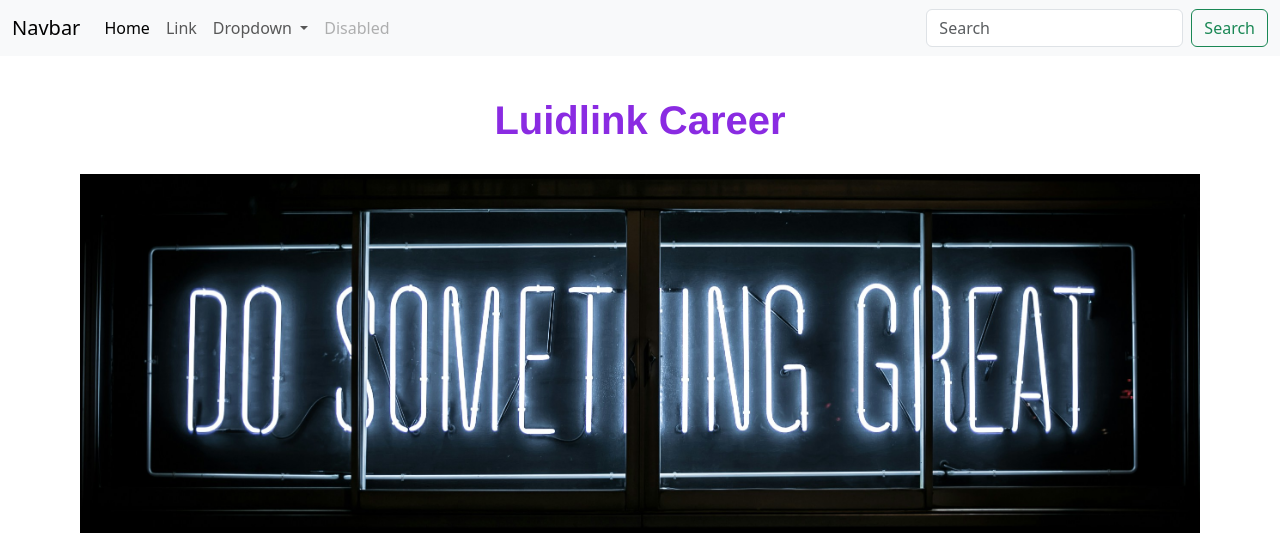
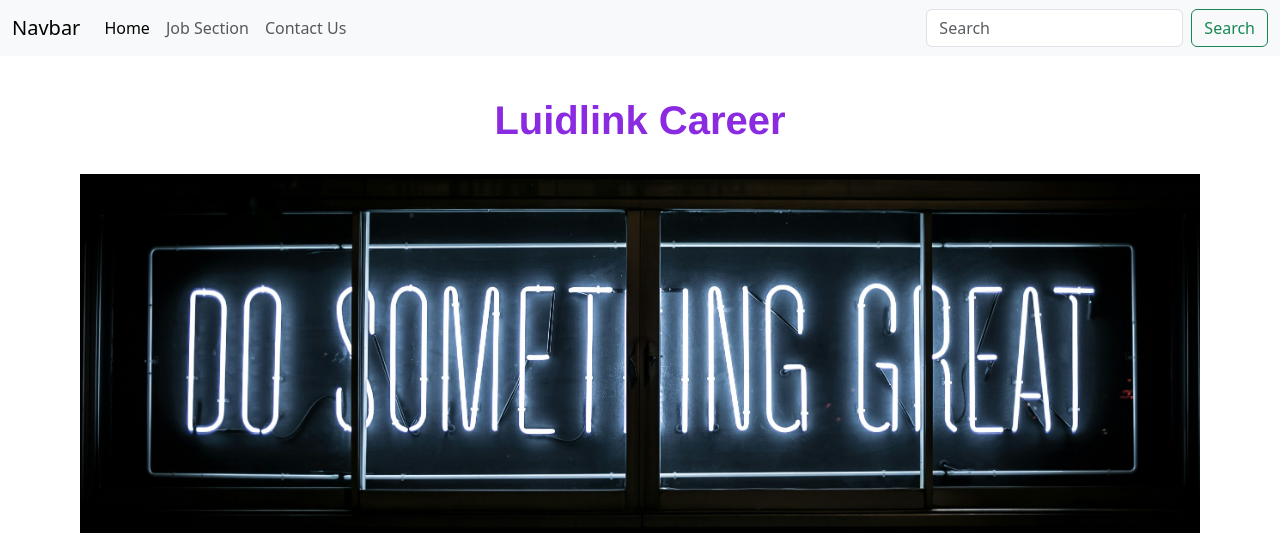
Before and after one commit to Pranluis/careers-website-v2, a Flask app: page / in a window 1280 px wide. Shown: the top 533 px of the page. Run offline with Flask 3, Linux system fonts and the light colour scheme.

Commit message:
Added new files

```diff
--- /dev/null
+++ b/requirements.txt
@@ -0,0 +1,2 @@
+Flask
+gunicorn
--- a/templates/home.html
+++ b/templates/home.html
@@ -50,12 +50,14 @@
         <h2>About Luidlink</h2>
         <p class="bodytext">Welcome to our Luidlink career website, your gateway to exciting professional opportunities! Explore a diverse array of career paths, from entry-level positions to executive roles, across industries ranging from technology to healthcare. Discover resources tailored to support your career journey, including resume tips, interview advice, and insights from industry experts. Whether you're a recent graduate, seasoned professional, or aspiring entrepreneur, our platform empowers you to navigate the evolving job market with confidence. Join us in shaping the future of work, where talent meets opportunity, and embark on a fulfilling career path tailored to your aspirations and ambitions.</p>
         <h2>Open Position</h2>
-        <p>
-            {% for job in jobs %}
-                {% include 'jobitem.html' %}
-            {% endfor %}
-        </p>
-        <div style="text-align: center;">
+        <div id="jobsection">
+            <p>
+                {% for job in jobs %}
+                    {% include 'jobitem.html' %}
+                {% endfor %}
+            </p>
+        </div>
+        <div id="contact" style="text-align: center;">
             <button class="btn btn-outline-primary">Contact Us</button>
         </div>
 
--- a/templates/navbar.html
+++ b/templates/navbar.html
@@ -11,22 +11,12 @@
             <a class="nav-link active" aria-current="page" href="#">Home</a>
           </li>
           <li class="nav-item">
-            <a class="nav-link" href="#">Link</a>
-          </li>
-          <li class="nav-item dropdown">
-            <a class="nav-link dropdown-toggle" href="#" role="button" data-bs-toggle="dropdown" aria-expanded="true">
-              Dropdown
-            </a>
-            <ul class="dropdown-menu">
-              <li><a class="dropdown-item" href="#">Action</a></li>
-              <li><a class="dropdown-item" href="#">Another action</a></li>
-              <li><hr class="dropdown-divider"></li>
-              <li><a class="dropdown-item" href="#">Something else here</a></li>
-            </ul>
+            <a class="nav-link" href="#jobsection">Job Section</a>
           </li>
           <li class="nav-item">
-            <a class="nav-link disabled" aria-disabled="true">Disabled</a>
+            <a class="nav-link" href="#contact">Contact Us</a>
           </li>
+
         </ul>
         <form class="d-flex" role="search">
           <input class="form-control me-2" type="search" placeholder="Search" aria-label="Search">
```
